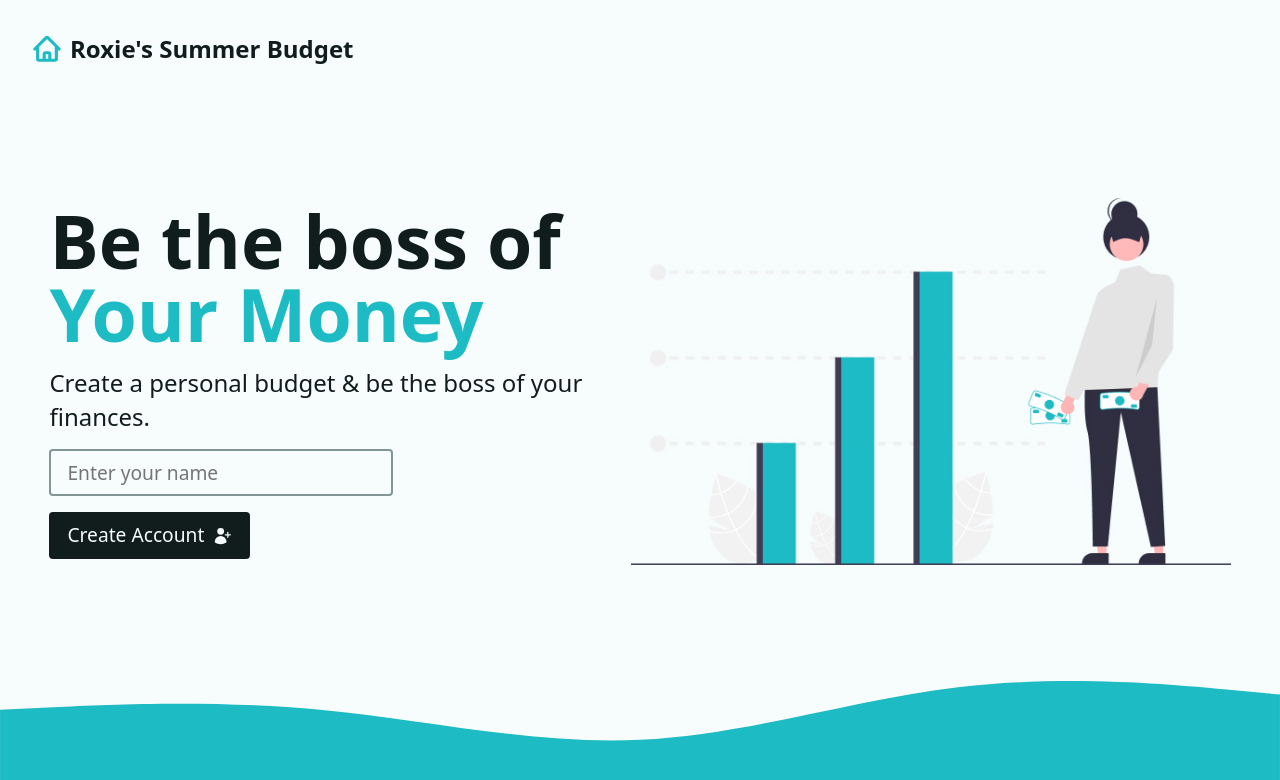
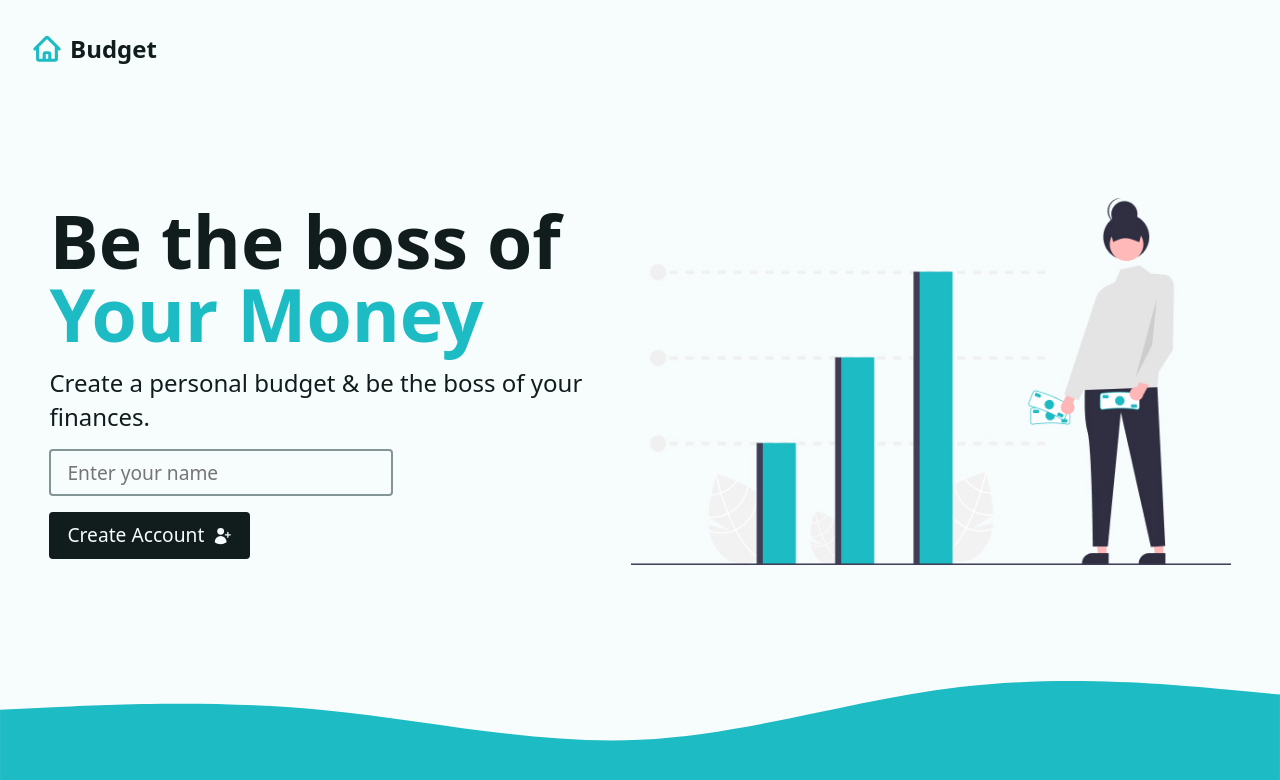
Before and after one commit to KatiRemo/budgetapp, a React (Create React App) app: page / in a window 1280 px wide. Shown: the top 780 px of the page. Built offline with nearby package versions, Linux system fonts and the light colour scheme.

Commit message:
import dashboardAction to app.jsx and change the name of app on nav.jsx

```diff
--- a/src/App.jsx
+++ b/src/App.jsx
@@ -5,7 +5,7 @@ import { createBrowserRouter, RouterProvider } from "react-router-dom";
 // import Team, { teamLoader } from './routes/team';
 
 // routes
-import Dashboard, { dashboardLoader } from './pages/Dashboard';
+import Dashboard, { dashboardAction, dashboardLoader } from './pages/Dashboard';
 import Error from './pages/Error'
 
 // actions
@@ -29,6 +29,7 @@ const router = createBrowserRouter([
         index: true,
         element: <Dashboard />,
         loader: dashboardLoader,
+        action: dashboardAction,
         errorElement: <Error />
       },
       {
--- a/src/components/Nav.jsx
+++ b/src/components/Nav.jsx
@@ -15,7 +15,7 @@ const Nav = ({userName}) => {
             aria-label='Home'
             >
             <img src={logomark} alt="home" height={30} />
-            <span>Roxie's Summer Budget</span>
+            <span>Budget</span>
             </NavLink>
             {
                 userName && (
```
